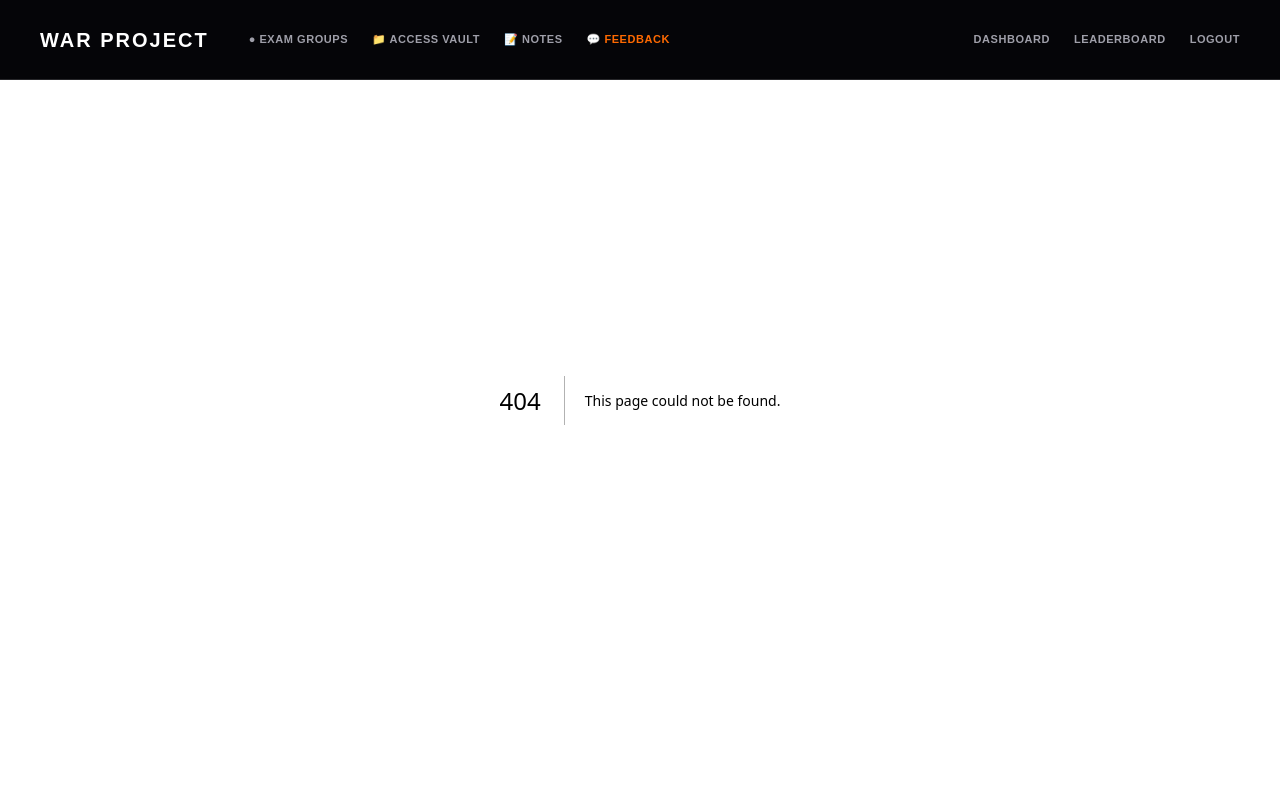
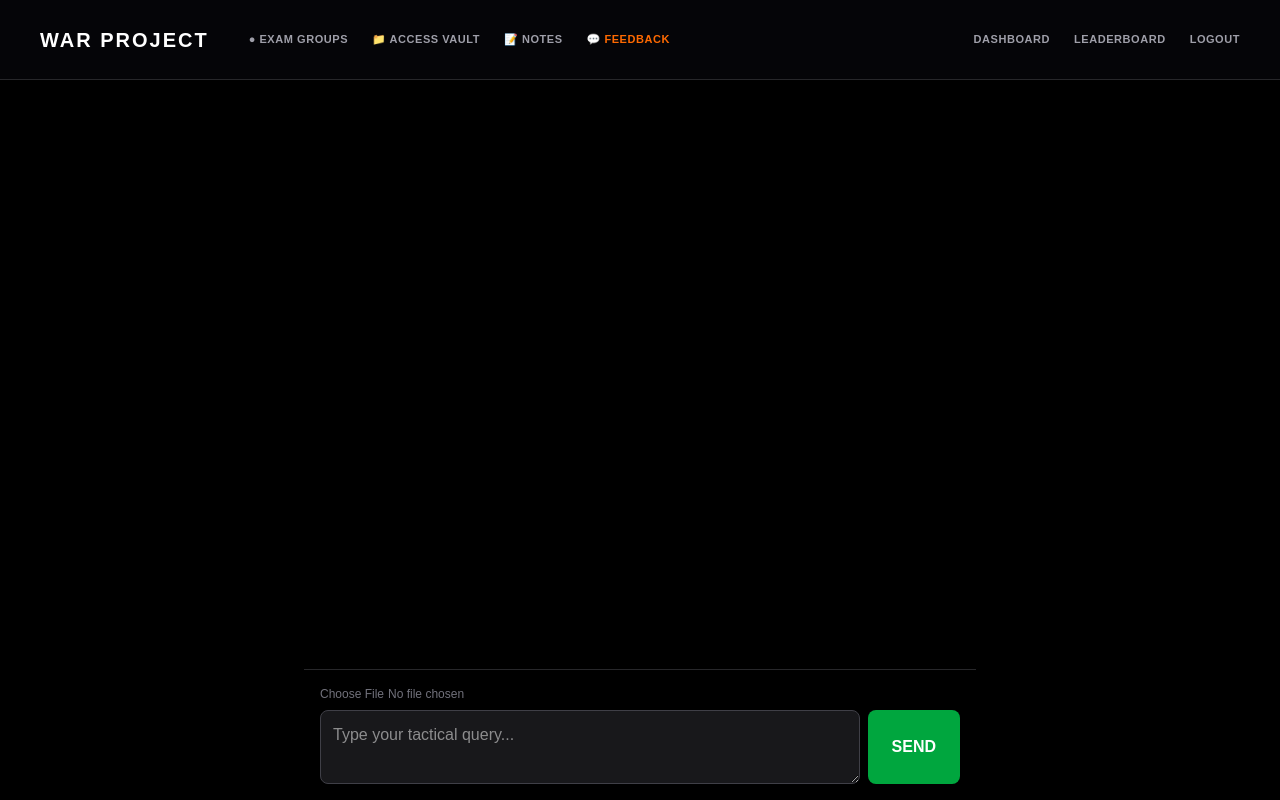
Before and after one commit to raviji1111/war-frontend, a Next.js app: page /ai in a window 1280 px wide. Before the commit this address had no page. Built offline with nearby package versions, Linux system fonts and the light colour scheme.

Commit message:
new ai ui

```diff
--- /dev/null
+++ b/src/app/ai/page.tsx
@@ -0,0 +1,75 @@
+"use client";
+import { useState } from "react";
+
+export default function AIChat() {
+  const [messages, setMessages] = useState<{role: string, content: string, image?: string}[]>([]);
+  const [input, setInput] = useState("");
+  const [image, setImage] = useState<string | null>(null);
+  const [loading, setLoading] = useState(false);
+
+  const handleSend = async () => {
+    if (!input && !image) return;
+
+    const newMsg = { role: "user", content: input, image: image || undefined };
+    setMessages((prev) => [...prev, newMsg]);
+    setInput("");
+    setImage(null);
+    setLoading(true);
+
+    try {
+      const res = await fetch("https://war-backend-1.onrender.com/api/kimi-vision", {
+        method: "POST",
+        headers: { "Content-Type": "application/json" },
+        body: JSON.stringify({ message: input, image: image ? image.split(',')[1] : null }),
+      });
+      const data = await res.json();
+      setMessages((prev) => [...prev, { role: "ai", content: data.choices[0].message.content }]);
+    } catch (e) {
+      setMessages((prev) => [...prev, { role: "ai", content: "Error: Backend unreachable." }]);
+    } finally {
+      setLoading(false);
+    }
+  };
+
+  return (
+    <main className="h-screen bg-black text-white flex flex-col items-center">
+      {/* Header */}
+      <div className="w-full p-4 border-b border-zinc-800 text-center font-bold text-green-500">
+        WAR PROJECT // TACTICAL VISION AI
+      </div>
+
+      {/* Chat Area */}
+      <div className="w-full max-w-2xl flex-1 overflow-y-auto p-4 space-y-4">
+        {messages.map((m, i) => (
+          <div key={i} className={`flex ${m.role === 'user' ? 'justify-end' : 'justify-start'}`}>
+            <div className={`p-4 rounded-xl max-w-[80%] ${m.role === 'user' ? 'bg-green-900' : 'bg-zinc-800'}`}>
+              {m.image && <img src={m.image} className="w-full rounded mb-2" />}
+              <p className="text-sm">{m.content}</p>
+            </div>
+          </div>
+        ))}
+        {loading && <div className="text-zinc-500 text-sm italic">Kimi is thinking...</div>}
+      </div>
+
+      {/* Input Area */}
+      <div className="w-full max-w-2xl p-4 border-t border-zinc-800 bg-black">
+        <div className="flex gap-2 mb-2">
+            <input type="file" onChange={(e) => {
+                const f = e.target.files?.[0];
+                if(f) { const r = new FileReader(); r.onloadend = () => setImage(r.result as string); r.readAsDataURL(f); }
+            }} className="text-xs text-zinc-500" />
+            {image && <span className="text-green-500 text-xs">Image attached!</span>}
+        </div>
+        <div className="flex gap-2">
+          <textarea
+            className="flex-1 bg-zinc-900 p-3 rounded-lg outline-none border border-zinc-700"
+            placeholder="Type your tactical query..."
+            value={input}
+            onChange={(e) => setInput(e.target.value)}
+          />
+          <button onClick={handleSend} className="bg-green-600 px-6 rounded-lg font-bold">SEND</button>
+        </div>
+      </div>
+    </main>
+  );
+}
```
